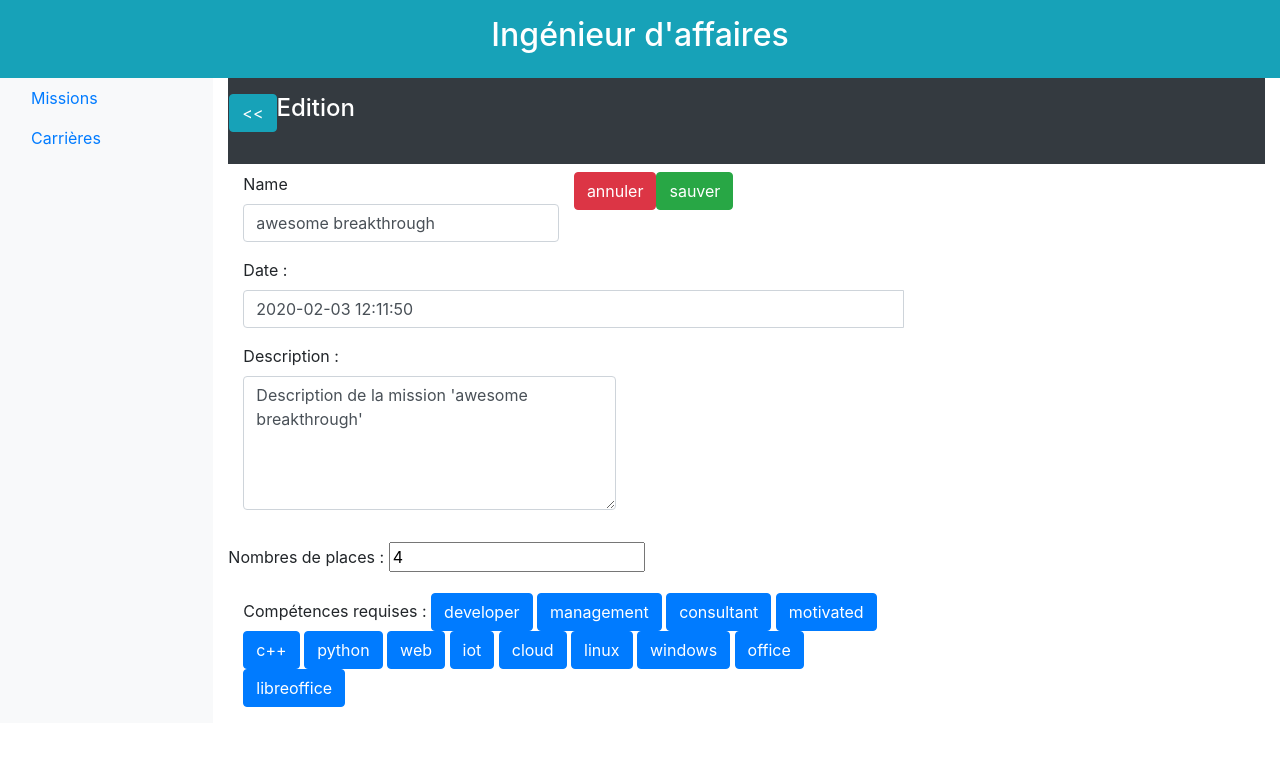
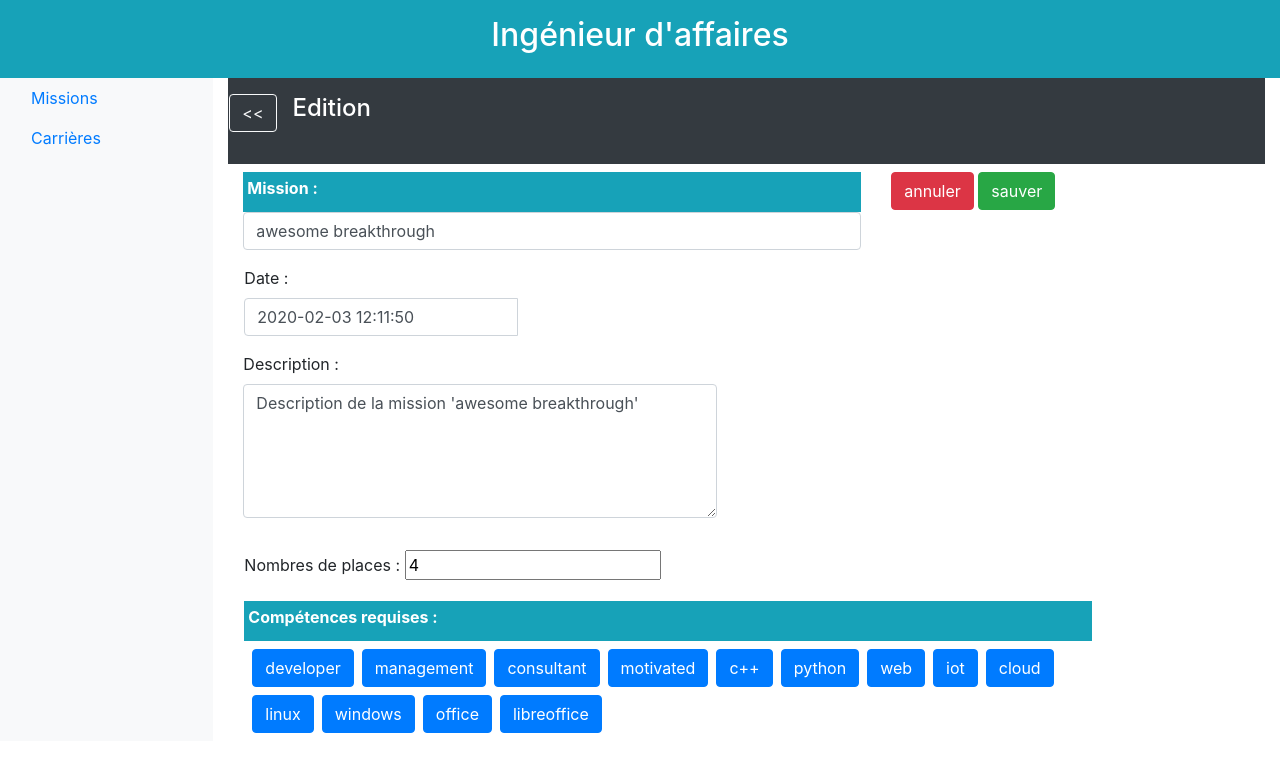
Before and after one commit to Toyem/SAR-Projet-Flask-2019, a Flask app: page /1/affaire/missions/vue/7/edit/ in a window 1280 px wide. Shown: the top 772 px of the page. Run offline with Flask 2, Linux system fonts and the light colour scheme; data comes from the database, SQL or seed files in the repository; some libraries are stand-ins or nearby versions.

Commit message:
ouh la la

```diff
--- a/templates/homepage_affaire.html.jinja2
+++ b/templates/homepage_affaire.html.jinja2
@@ -18,7 +18,7 @@
     <h2>Ing&eacute;nieur d&apos;affaires</h2>
 </div>
 <div class="container-fluid ">
-    <div class="row content ">
+    <div class="row content">
         <nav class="col-md-2 d-none d-md-block bg-light sidebar">
             <div class="sidebar-sticky">
                 <ul class="nav flex-column md-2">
@@ -40,7 +40,7 @@
         </nav>
         <br>
 
-        <div class="col-sm">
+        <div class="col-sm flex-column">
             {% block body %}
                 <!-- TODOL with API -->
             {% endblock %}
--- a/templates/homepage_affaire_mission_edit.html.jinja2
+++ b/templates/homepage_affaire_mission_edit.html.jinja2
@@ -4,39 +4,38 @@
     <div class="p-3 mb-2 bg-dark text-white size-6 font-weight-bold">
         <div class="row">
             <div class="mb-3">
-                <button type="button" class="btn btn-info"
+                <button type="button" class="btn btn-outline-light"
                         onclick="location.href='/{{ id }}/affaire/missions/aAffecter/';">&lt;&lt;
                 </button>
             </div>
-            <div class="md-3">
+            <div class="md-3 ml-3">
                 <h4>Edition</h4>
             </div>
         </div>
     </div>
-    <div class="col-md-8 order-md-1">
+    <div class="col-md-10 flex-column">
         <form action="{{ url_for("process_form_data", id=id, missionId=mission.id) }}" method="post"
               class="needs-validation" novalidate="">
             <div class="row">
-                <div class="col-md-6 mb-3">
-                    <label for="Name">Name</label>
-                    <input type="text" class="form-control" id="Name" name="foo_titre" value='{{ mission.titre }}'>
-                    <div class="invalid-feedback">
-                        Valid name is required.
+                <div class="col-md-9 mb-3">
+                    <div class="p-1 bg-info text-white size-6 font-weight-bold">
+                        <label for="Name">Mission : </label>
+                    </div>
+                        <input type="text" class="form-control" id="Name" name="foo_titre" value='{{ mission.titre }}'>
+                        <div class="invalid-feedback">
+                            Valid name is required.
                     </div>
                 </div>
-                <div class="mb-3">
+                <div class="col-md justify-content-end">
                     <button type="button" class="btn btn-danger"
                             onclick="location.href='/{{ id }}/affaire/missions/vue/{{ mission.id }}/';">annuler
                     </button>
-                </div>
-                <div class="mb-3">
                     {#                    <button type="button" class="btn btn-success" onclick="location.href='/TODO.php';" >sauver</button>#}
                     <input type="submit" class="btn btn-success" onclick="location.href='/TODO.php';" value="sauver"/>
                 </div>
             </div>
-
-            <div class="mb-3">
-                <div class="form-group">
+            <div class="row">
+                <div class="form-group ml-3">
                     <label for="date">Date :</label>
                     <div class='input-group date' id='datetimepicker1'>
                         <input type='text' class="form-control" name="mission_date_creation"
@@ -60,25 +59,30 @@
                                   id="comment">{{ mission.description }}</textarea>
                     </div>
                 </div>
-                <div>
-                    <div class="form-group">
-                        <label for="nbPlace">Nombres de places :</label>
-                        <input type="number" name="mission_effectif_max" value='{{ mission.effectifs_max }}'/>
-                    </div>
+            </div>
+
+            <div class="row">
+                <div class="form-group ml-3">
+                    <label for="nbPlace">Nombres de places :</label>
+                    <input type="number" name="mission_effectif_max" value='{{ mission.effectifs_max }}'/>
                 </div>
             </div>
 
-            <div class="mb-3">
-                <label for="competences">Comp&eacute;tences requises :</label>
+            <div class="row">
+                <div class="col p-1 bg-info text-white size-6 font-weight-bold  mb-2 ml-3 md-7">
+                    <label for="competences">Comp&eacute;tences requises :</label>
+                </div>
+             <div class="row ml-3">
                 {% for competence in competences %}
                     <div class="btn-group btn-group-toggle" data-toggle="buttons">
-                        <label class="btn btn-primary">
+                        <label class="btn btn-primary ml-2 mb-2">
                             <input type="checkbox" name="competences" value="{{ competence.nom }}"
                                    autocomplete="off"> {{ competence.nom }}
                         </label>
                     </div>
                 {% endfor %}
             </div>
+            </div>
         </form>
     </div>
 {% endblock %}
--- a/templates/homepage_affaire_mission_vue.html.jinja2
+++ b/templates/homepage_affaire_mission_vue.html.jinja2
@@ -4,7 +4,7 @@
     <div class=" mb-2 bg-dark text-white size-6 font-weight-bold">
         <div class="row">
             <div class="mr-3 ml-1">
-                <button type="button" class="btn btn-outline-light btn-sm"
+                <button type="button" class="btn btn-outline-light btn"
                         onclick="location.href='/{{ id }}/affaire/missions/aAffecter/';">&lt;&lt;
                 </button>
             </div>
```
Also changed, not shown: templates/homepage_affaire_carriere_vue.html.jinja2 (+6 -3 lines).
